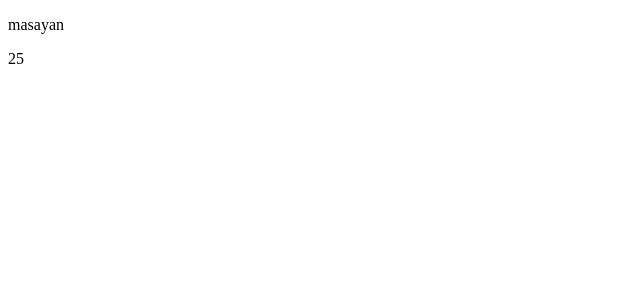
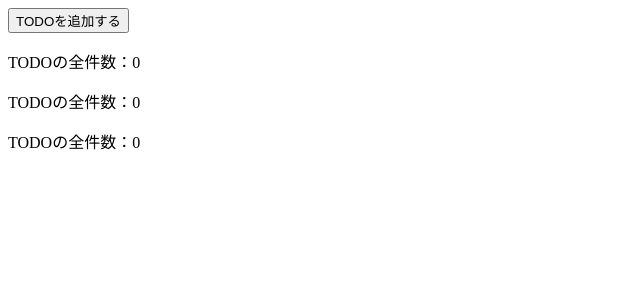
Before and after one commit to masayan1126/vue3-tutorial, a Vue app: page / in a window 1280 px wide. Shown: the top 300 px of the page, without its empty margins (0-640 px from the left). Built offline with nearby package versions, Linux system fonts and the light colour scheme.

Commit message:
how-to-detect-reactive-value

```diff
--- a/src/App.vue
+++ b/src/App.vue
@@ -1,36 +1,46 @@
 <template>
-  <p>{{ reactiveHuman.name }}</p>
-  <p>{{ reactiveHuman.age }}</p>
+  <button @click="add">TODOを追加する</button>
+  <p>TODOの全件数：{{ notWorkingCount }}</p>
+  <p>TODOの全件数：{{ workingCount1() }}</p>
+  <p>TODOの全件数：{{ workingCount2 }}</p>
+  <ul>
+    <li v-for="(todo, index) in todoList" :key="index.toString()">
+      {{ todo.title }}【{{ todo.isComplete ? "完了" : "未完了" }}】
+    </li>
+  </ul>
 </template>
 
 <script>
-import { reactive, toRef, toRefs } from "vue";
+import { computed, ref } from "vue";
 
 export default {
   setup() {
-    const human = {
-      name: "masayan",
-      age: 28,
+    const todoList = ref([]);
+
+    const add = () => {
+      const todo = {
+        title: "洗濯",
+        isComplete: false,
+      };
+      todoList.value.push(todo);
     };
-    const reactiveHuman = reactive(human);
 
-    console.log(reactiveHuman); // Proxy {name: 'masayan', age: 28}
-    console.log(reactiveHuman.age); // 28
+    const notWorkingCount = todoList.value.length;
 
-    reactiveHuman.age = 25; // OK(.valueは不要)
+    const workingCount1 = () => {
+      return todoList.value.length;
+    };
+    const workingCount2 = computed(() => {
+      return todoList.value.length;
+    });
 
-    console.log(reactiveHuman); // Proxy {name: 'masayan', age: 25}
-
-    // reactiveHuman = {
-    //   name: "hogemaru",
-    //   age: 35,
-    // }; // Uncaught TypeError: Assignment to constant variable.(再代入不可。refなら可)
-
-    // const { name, age } = reactiveHuman; // NG(name, ageはリアクティブではなくなる)
-    // const name = toRef(reactiveHuman, "name"); // 単一(toRef(オブジェクト, 対象のキー))
-    const { name, age } = toRefs(reactiveHuman); // 複数
-
-    return { reactiveHuman, name, age };
+    return {
+      todoList,
+      add,
+      notWorkingCount,
+      workingCount1,
+      workingCount2,
+    };
   },
 };
 </script>
```
